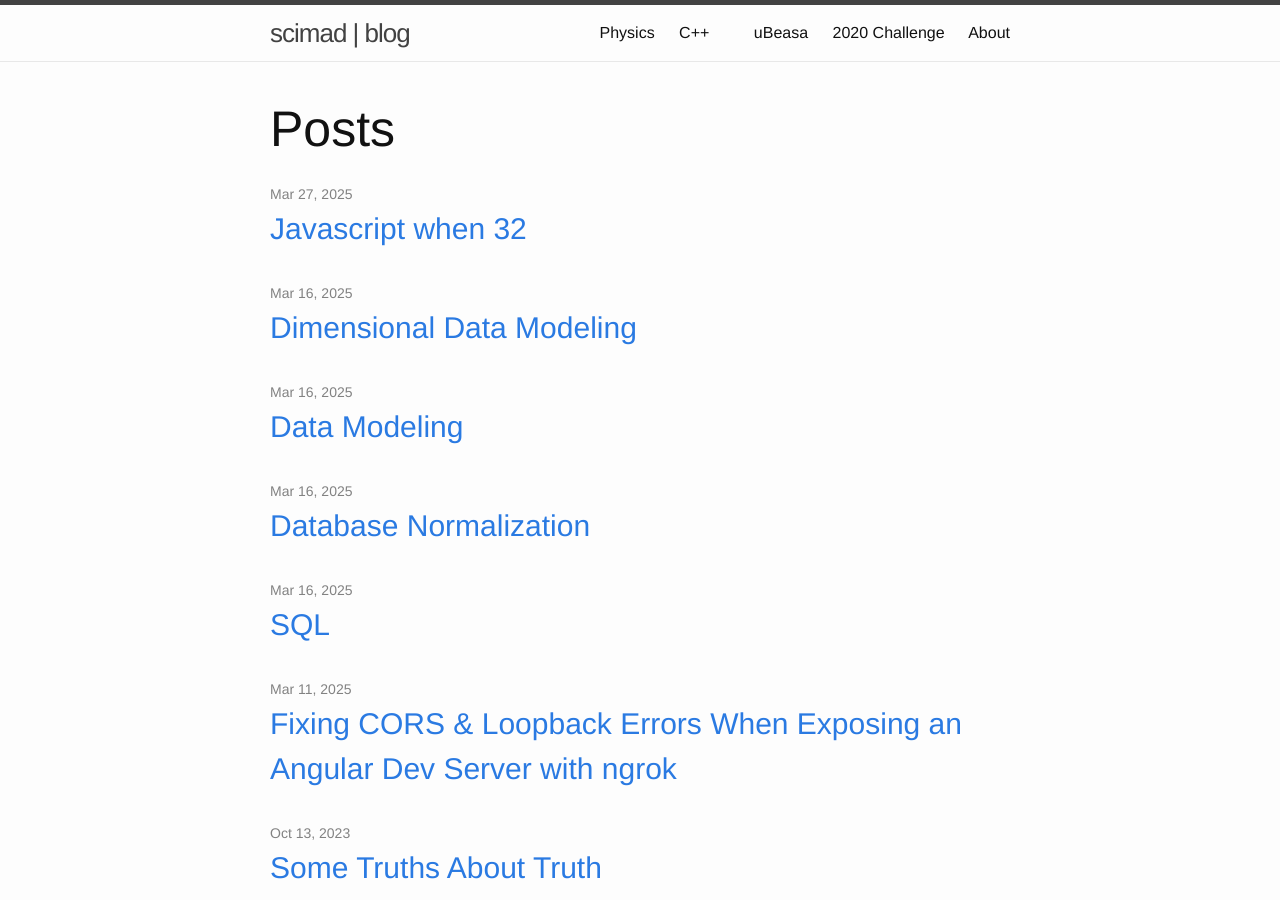
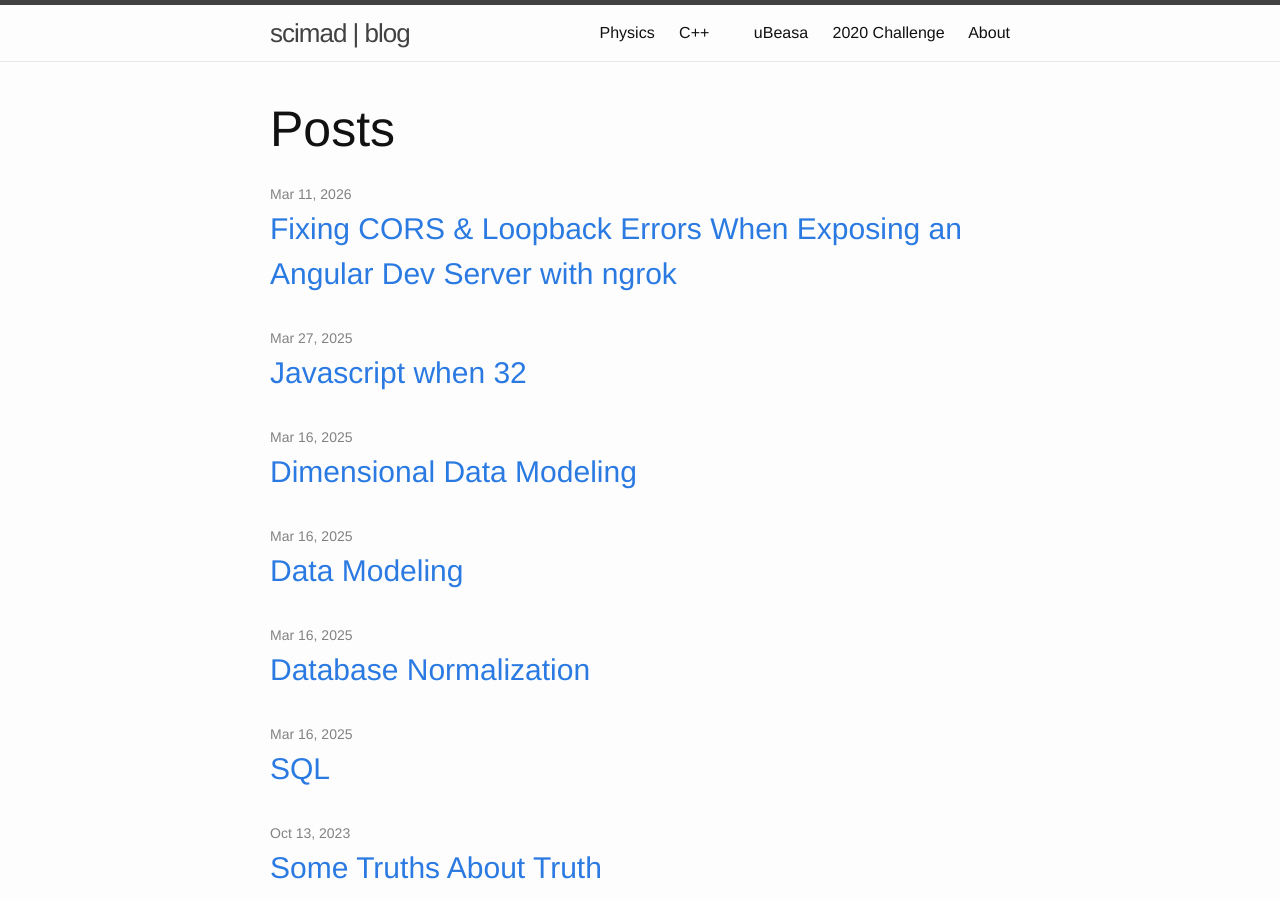
Before and after one commit to scimad/scimad.github.io, a Jekyll site: the page built from index.html, in a window 1280 px wide and 900 px high. Built offline with Jekyll 4.4.1, drawn with Linux system fonts in a browser that asks for light colours.

Commit message:
we're already on 2026

```diff
--- a/_posts/programming/2026-03-11-ngrok-for-local-web.markdown
+++ b/_posts/programming/2026-03-11-ngrok-for-local-web.markdown
@@ -1,7 +1,7 @@
 ---
 layout: post
 title:  "Fixing CORS & Loopback Errors When Exposing an Angular Dev Server with ngrok"
-date:   2025-03-11 11:35:00 +1100
+date:   2026-03-11 11:35:00 +1100
 categories: programming
 ---
 While exposing a local Angular frontend through **ngrok**, I ran into multiple errors when the frontend tried to call a backend API running on `localhost`. This post documents the exact problem and the working solution.
@@ -200,5 +200,5 @@ No CORS issues, no loopback restrictions, and only a single ngrok tunnel is requ
 
 This approach keeps the development setup simple, avoids CORS headaches, and works with a **single ngrok tunnel on the free plan**.
 ----------
-Last Updated: 2025-03-11 11:35:00 +1100
+Last Updated: 2026-03-11 11:35:00 +1100
 Author: Madhav Om (scimad)
```
